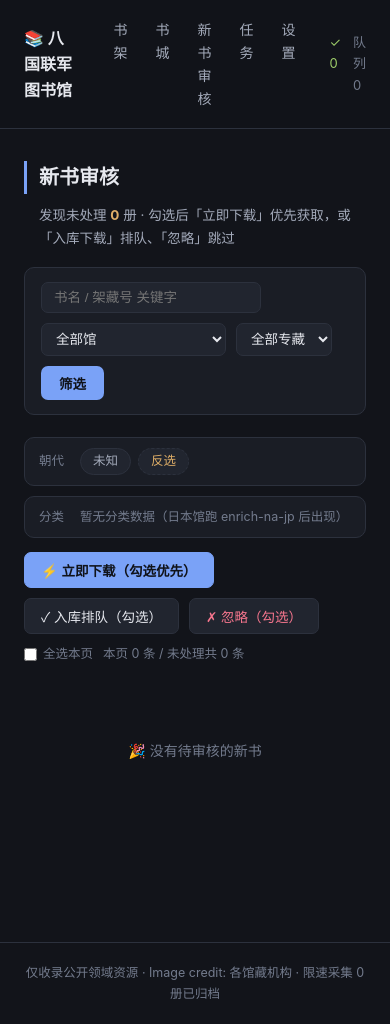
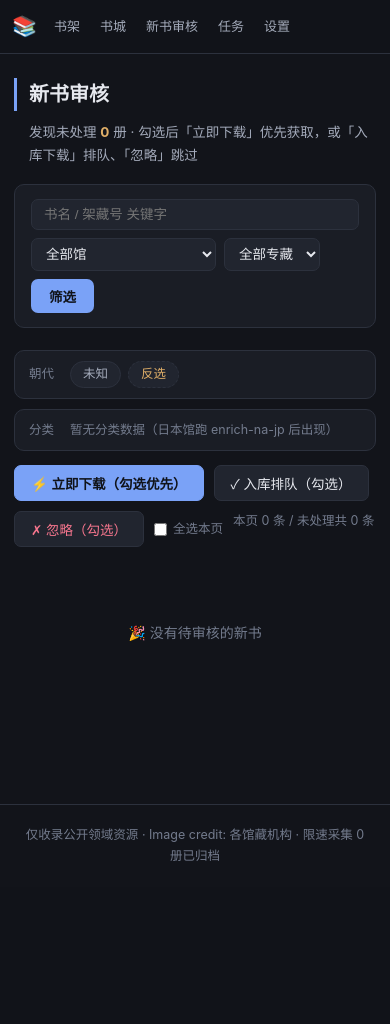
Before and after one commit to kelvinguo1988/eightnations-library, a FastAPI app: page /review in a window 390 px wide. After the commit the page ends 861 px from the top, so only its background shows below. Run offline with FastAPI, Linux system fonts and the light colour scheme; data comes from the database, SQL or seed files in the repository; data that the repository does not hold is empty.

Commit message:
fix: 移动端自适应——导航横排/书架两列/缓存版本参数
- 手机(≤720px)：品牌只留图标、导航横滑、书架两列、筛选满宽、隐藏侧栏统计
- 品牌文字包 .brand-t 便于移动端隐藏；静态资源加 ?v= 版本参数防旧缓存
- 实测三视口通过：390x844（书架/书城/阅读器）、820x1180（书架/阅读器）、桌面

```diff
--- a/web/static/style.css
+++ b/web/static/style.css
@@ -73,6 +73,21 @@ tr:last-child td{border-bottom:none}
 .src-card .hd{display:flex;align-items:center;gap:10px;margin-bottom:10px;font-size:15px;font-weight:600}
 .src-grid{display:grid;grid-template-columns:repeat(4,1fr);gap:14px;align-items:center}
 @media(max-width:860px){.detail-top{grid-template-columns:1fr}.src-grid{grid-template-columns:1fr 1fr}}
+/* 移动端自适应 */
+@media(max-width:720px){
+  .nav-inner{gap:8px;padding:10px 12px}
+  .brand{font-size:0}
+  .brand::first-letter{font-size:20px}
+  .brand-t{display:none}
+  .nav-links{overflow-x:auto;-webkit-overflow-scrolling:touch;gap:2px;scrollbar-width:none}
+  .nav-links::-webkit-scrollbar{display:none}
+  .nav-links a{padding:6px 9px;font-size:13px;white-space:nowrap}
+  .nav-stats{display:none}
+  .grid{grid-template-columns:repeat(2,1fr);gap:10px}
+  .filters input[type=text]{min-width:0;width:100%}
+  .filters{gap:8px}
+  .wrap{padding:18px 14px 60px}
+}
 embed.pdf{width:100%;height:82vh;border:1px solid var(--line);border-radius:10px;background:#000}
 .empty{color:var(--tx3);text-align:center;padding:60px 0;font-size:14px}
 
--- a/web/templates/base.html
+++ b/web/templates/base.html
@@ -4,12 +4,12 @@
 <meta charset="UTF-8">
 <meta name="viewport" content="width=device-width, initial-scale=1.0">
 <title>{% block title %}八国联军图书馆{% endblock %}</title>
-<link rel="stylesheet" href="/static/style.css">
+<link rel="stylesheet" href="/static/style.css?v=20260919b">
 </head>
 <body>
 <nav class="nav">
   <div class="nav-inner">
-    <a class="brand" href="/">📚 八国联军图书馆</a>
+    <a class="brand" href="/">📚<span class="brand-t">八国联军图书馆</span></a>
     <div class="nav-links">
       <a href="/" class="{{ 'on' if nav=='shelf' else '' }}">书架</a>
       <a href="/explore" class="{{ 'on' if nav=='library' else '' }}">书城</a>
--- a/web/templates/read.html
+++ b/web/templates/read.html
@@ -5,7 +5,7 @@
 <meta name="viewport" content="width=device-width, initial-scale=1.0, maximum-scale=1.0, user-scalable=no">
 <title>{{ title_disp }} · 阅读</title>
 <link rel="stylesheet" href="/static/pdfjs/pdf_viewer.min.css">
-<link rel="stylesheet" href="/static/reader.css">
+<link rel="stylesheet" href="/static/reader.css?v=20260919b">
 </head>
 <body>
 <div id="reader" class="{{ 'night' if prog.get('night') }}"
@@ -47,6 +47,6 @@
   </div>
   <div id="toast" hidden></div>
 </div>
-<script type="module" src="/static/reader.js"></script>
+<script type="module" src="/static/reader.js?v=20260919b"></script>
 </body>
 </html>
```
